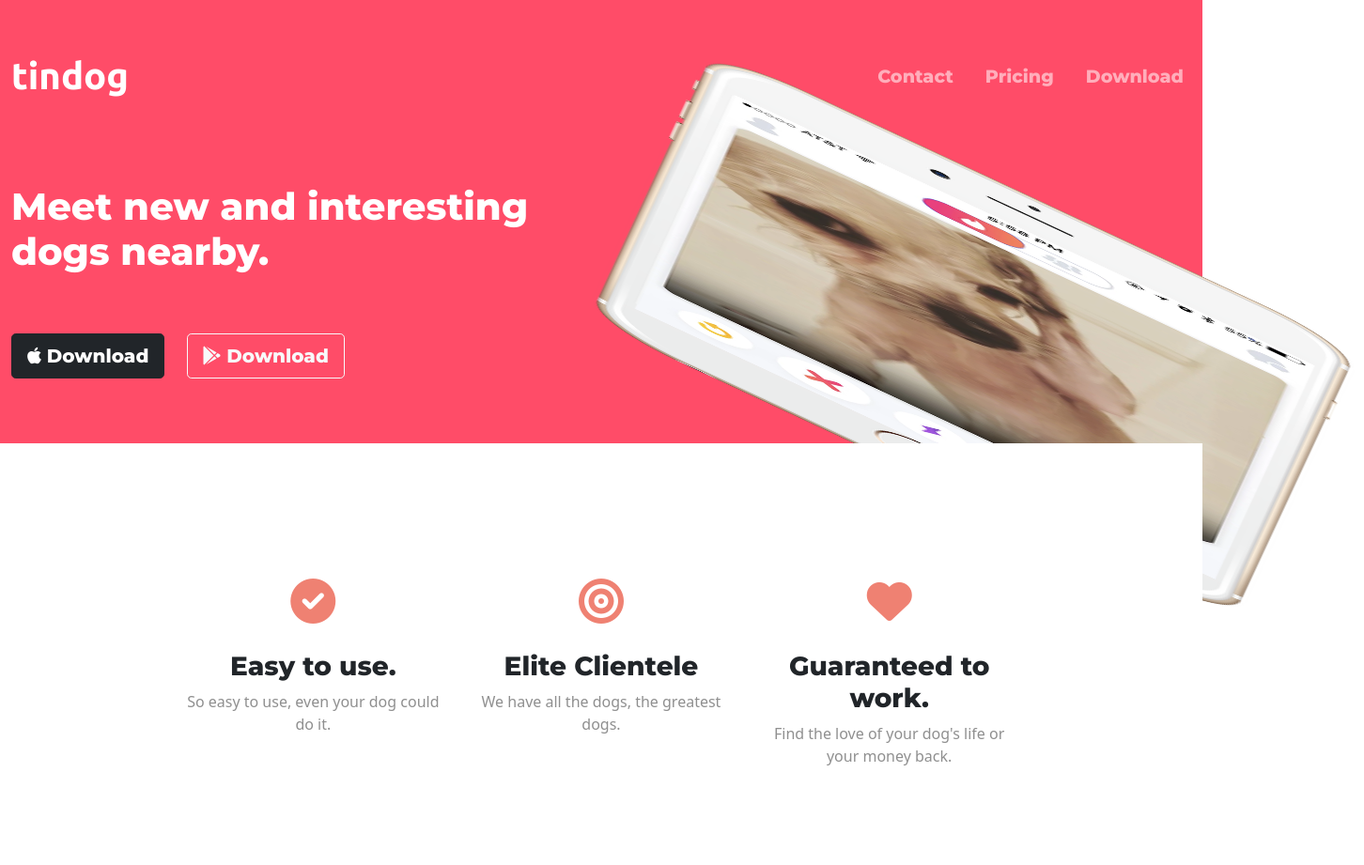
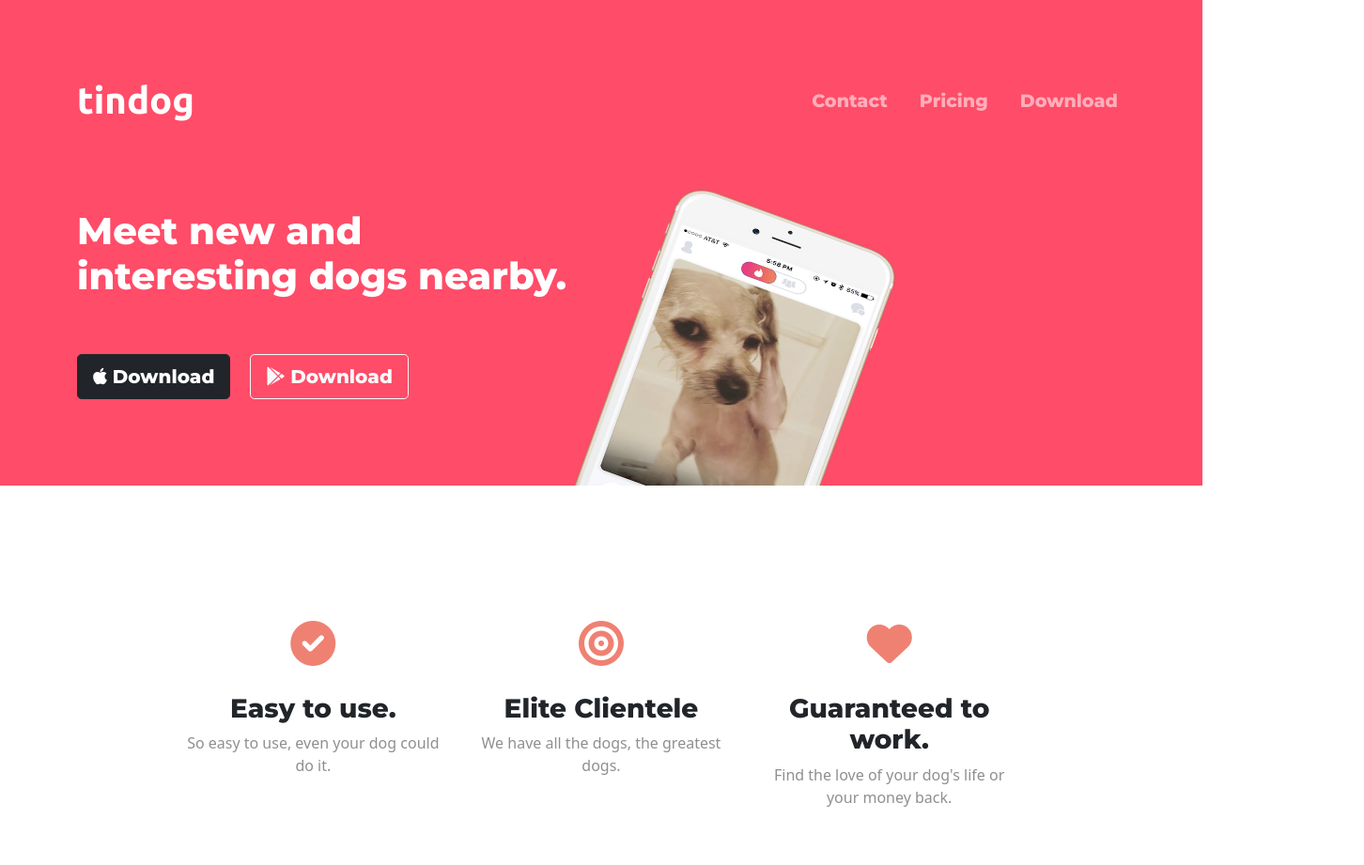
Before and after one commit to methmiranasinghe/Tinger-Starter-Website-2, a plain HTML site: page index.html in a window 1280 px wide. Shown: the top 921 px of the page at 94% size, 1452 px wide, since content can reach past the window. Drawn offline with nearby package versions, Linux system fonts and the light colour scheme.

Commit message:
image alignment

```diff
--- a/css/styles.css
+++ b/css/styles.css
@@ -5,9 +5,9 @@
 
 }
 
-body{
+/* body{
   overflow-x: hidden;
-}
+} */
 h1{
   font-family:'Montserrat';
   font-size: 3.5rem;
@@ -16,8 +16,8 @@
 
 }
 
-.container-fluid{
-  padding: 3% 15%;
+.container{
+  padding: 5% 15%;
 
 }
 
@@ -69,10 +69,10 @@
 }
 
 .title-img{
-  position: absolute;
-  width: 60%;
-  height: 40%;
-  transform: rotate(25deg);
+  position:absolute;
+  width: 250px;
+  height: 400px;
+  transform: rotate(20deg);
 }
 
 .icon{
@@ -94,7 +94,7 @@
 
 /* features  Section*/
 #features{
-  position: relative;
+  position:relative;
   z-index: 1;
   padding: 7% 15%;
   background-color: #fff;
--- a/index.html
+++ b/index.html
@@ -18,7 +18,7 @@
 
   <section id="title">
 
-    <div class="container-fluid">
+    <div class="container">
 
 
       <!-- Nav Bar -->
```
